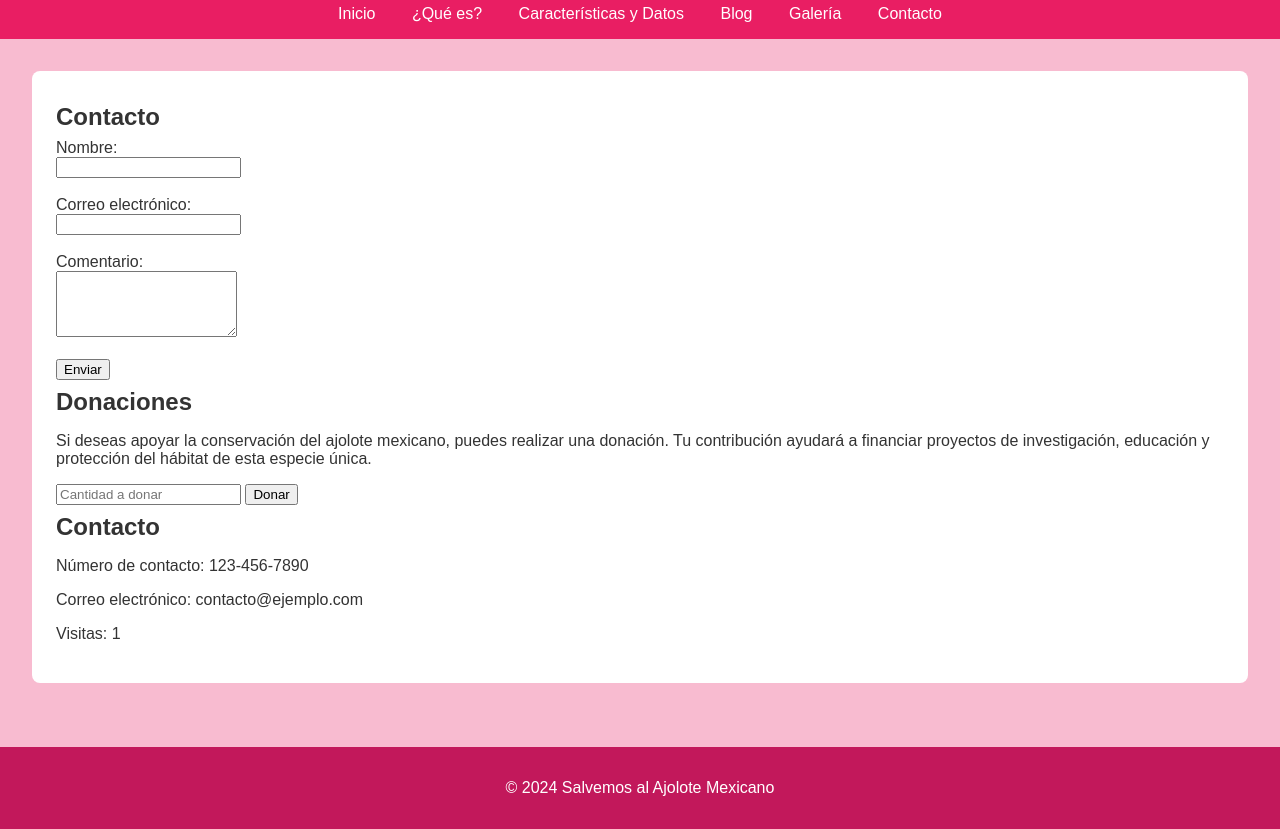
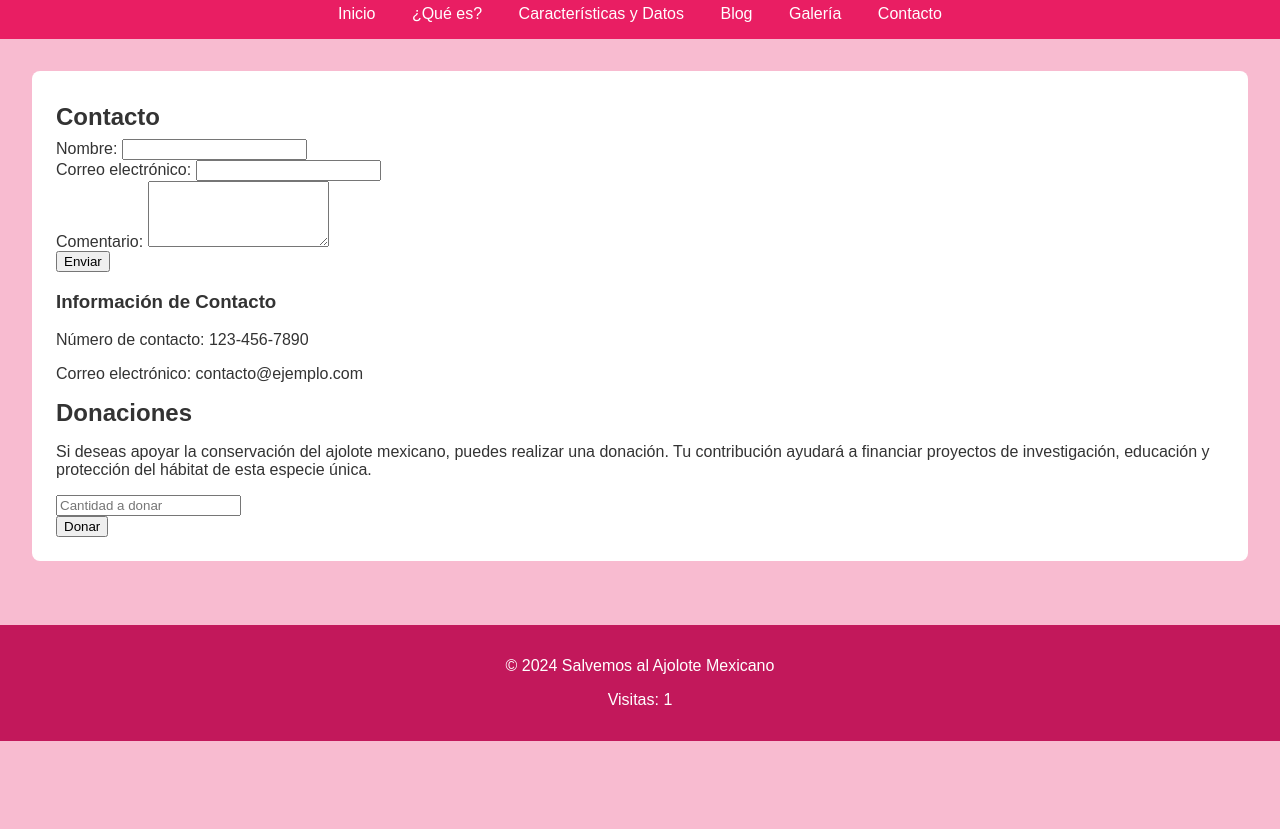
Before and after one commit to iahs06/Ajolotes-, a plain HTML site: page contacto.html in a window 1280 px wide. Shown: the part 64-893 px from the top of the page. After the commit the page ends 805 px from the top, so only its background shows below. Drawn offline with Linux system fonts and the light colour scheme.

Commit message:
Update contacto.html

```diff
--- a/contacto.html
+++ b/contacto.html
@@ -1,6 +1,8 @@
 <!DOCTYPE html>
-<html>
+<html lang="es">
 <head>
+    <meta charset="UTF-8">
+    <meta name="viewport" content="width=device-width, initial-scale=1.0">
     <title>El Ajolote Mexicano: Un Milagro de la Naturaleza</title>
     <link rel="stylesheet" href="style.css">
 </head>
@@ -20,36 +22,47 @@
     <main>
         <section id="contacto">
             <h2>Contacto</h2>
-            <form action="#" method="post">
-                <label for="name">Nombre:</label><br>
-                <input type="text" id="name" name="name" required><br><br>
-                <label for="email">Correo electrónico:</label><br>
-                <input type="email" id="email" name="email" required><br><br>
-                <label for="comment">Comentario:</label><br>
-                <textarea id="comment" name="comment" rows="4" required></textarea><br><br>
-                <input type="submit" value="Enviar">
-            </form>
+
+            <div class="contact-container">
+                <form class="contact-form" action="#" method="post">
+                    <div class="form-group">
+                        <label for="name">Nombre:</label>
+                        <input type="text" id="name" name="name" required>
+                    </div>
+                    <div class="form-group">
+                        <label for="email">Correo electrónico:</label>
+                        <input type="email" id="email" name="email" required>
+                    </div>
+                    <div class="form-group">
+                        <label for="comment">Comentario:</label>
+                        <textarea id="comment" name="comment" rows="4" required></textarea>
+                    </div>
+                    <button type="submit">Enviar</button>
+                </form>
+
+                <div class="contact-info">
+                    <h3>Información de Contacto</h3>
+                    <p>Número de contacto: 123-456-7890</p>
+                    <p>Correo electrónico: contacto@ejemplo.com</p>
+                </div>
+            </div>
 
             <div class="donations">
                 <h2>Donaciones</h2>
                 <p>Si deseas apoyar la conservación del ajolote mexicano, puedes realizar una donación. Tu contribución ayudará a financiar proyectos de investigación, educación y protección del hábitat de esta especie única.</p>
                 <form action="https://tu-plataforma-de-donaciones.com" method="post">
-                    <input type="number" id="amount" name="amount" placeholder="Cantidad a donar" required>
-                    <input type="submit" value="Donar">
+                    <div class="form-group">
+                        <input type="number" id="amount" name="amount" placeholder="Cantidad a donar" required>
+                    </div>
+                    <button type="submit">Donar</button>
                 </form>
-            </div>
-
-            <div class="contact-info">
-                <h2>Contacto</h2>
-                <p>Número de contacto: 123-456-7890</p>
-                <p>Correo electrónico: contacto@ejemplo.com</p>
-                <p>Visitas: <span id="contador-visitas">0</span></p>
             </div>
         </section>
     </main>
 
     <footer>
         <p>&copy; 2024 Salvemos al Ajolote Mexicano</p>
+        <p>Visitas: <span id="contador-visitas">0</span></p>
     </footer>
 
     <script src="script.js"></script>
```
